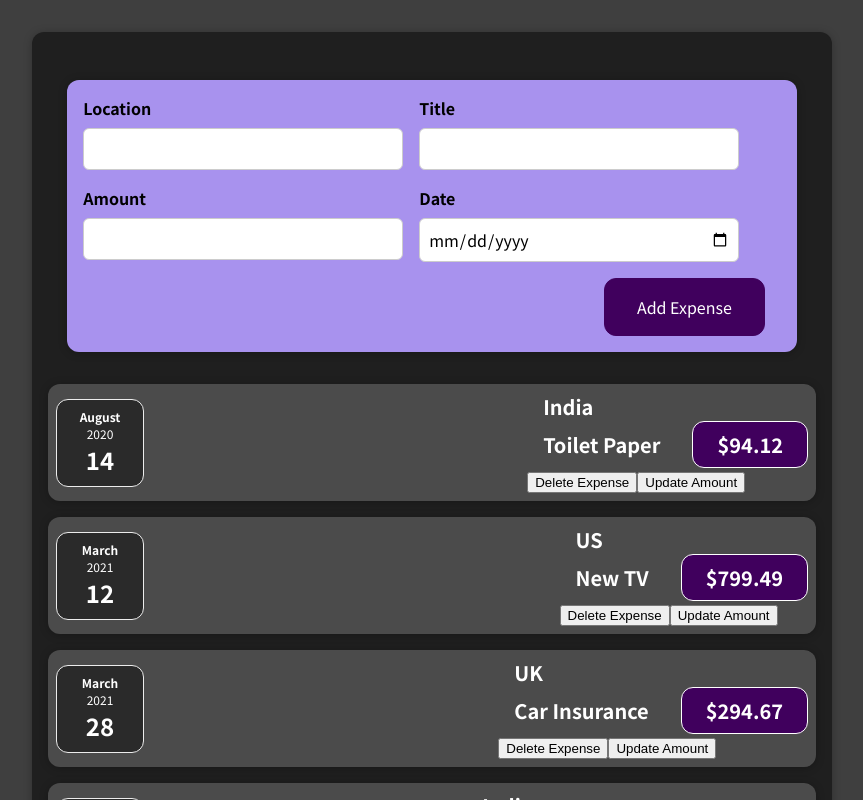
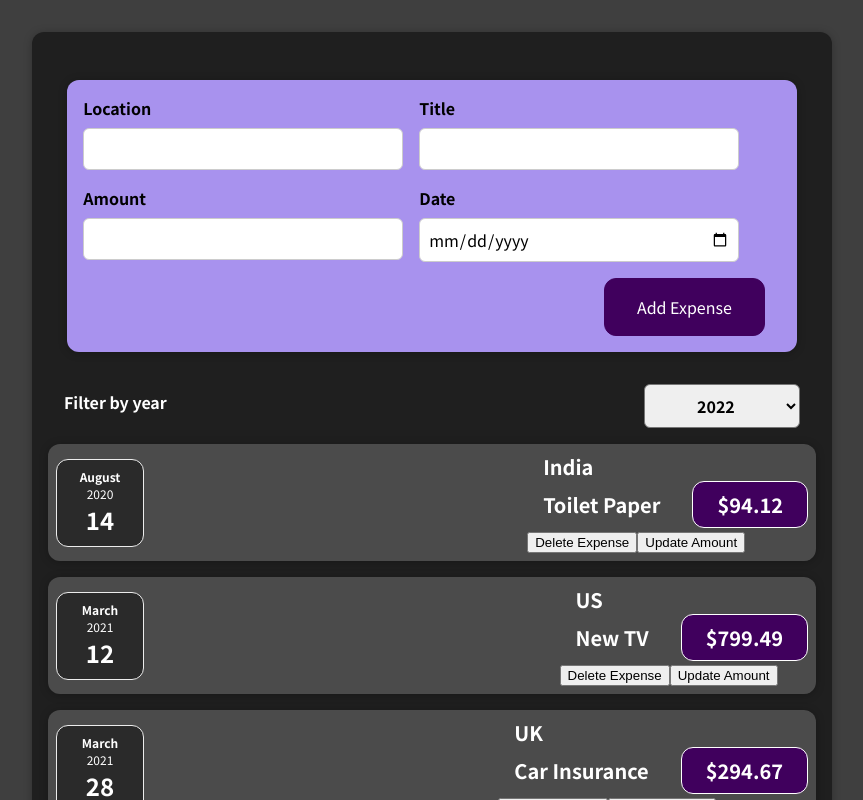
Before and after one commit to s-k-22/ExpenseTrackerReact, a React (Create React App) app: page / in a window 1280 px wide. Shown: the top 800 px of the page, without its empty margins (208-1071 px from the left). Built offline with nearby package versions, Linux system fonts and the light colour scheme.

Commit message:
ExpenseFilter is added(ML)

```diff
--- a/src/App.js
+++ b/src/App.js
@@ -3,6 +3,7 @@
 import NewExpense from "./components/Expenses/NewExpense/NewExpense";
 import "./index.css";
 import { useState } from "react";
+import ExpensesFilter from "./components/Expenses/ExpenseFilter";
 
 const intial_expenses = [
   {
@@ -37,6 +38,15 @@
 
 const App = () => {
   const [expenses, setExpenses] = useState(intial_expenses);
+  const [filteredYear, setFilteredYear] = useState("2020");
+
+  const filterChangeHandler = (selectedYear) => {
+    setFilteredYear(selectedYear);
+   const filteredList = expenses.filter((exp) => {
+     return exp.date.getFullYear() == selectedYear;
+   });
+    setExpenses(filteredList);
+  };
 
   const submitExpenseDataHandler = (expense) => {
     setExpenses((prevState) => {
@@ -47,8 +57,11 @@
   return (
     <Card className="expenses">
       <NewExpense onSubmitExpenseData={submitExpenseDataHandler} />
-      {expenses.map((exp,index) => {
-        console.log(index)
+      <ExpensesFilter
+        selected={filteredYear}
+        onChangeFilter={filterChangeHandler}
+      />
+      {expenses.map((exp) => {
         return (
           <ExpenseItem
             key={exp.id}
--- /dev/null
+++ b/src/components/Expenses/ExpenseFilter.css
@@ -0,0 +1,24 @@
+.expenses-filter {
+  color: white;
+  padding: 0 1rem;
+}
+
+.expenses-filter__control {
+  display: flex;
+  width: 100%;
+  align-items: center;
+  justify-content: space-between;
+  margin: 1rem 0;
+}
+
+.expenses-filter label {
+  font-weight: bold;
+  margin-bottom: 0.5rem;
+}
+
+.expenses-filter select {
+  font: inherit;
+  padding: 0.5rem 3rem;
+  font-weight: bold;
+  border-radius: 6px;
+}
--- /dev/null
+++ b/src/components/Expenses/ExpenseFilter.js
@@ -0,0 +1,25 @@
+import React from "react";
+
+import "./ExpenseFilter.css";
+
+const ExpensesFilter = (props) => {
+     const selectedYear = (e) =>{
+        // console.log(e.target.value) //year i.e. 2022
+        props.onChangeFilter(e.target.value);
+     }
+  return (
+    <div className="expenses-filter">
+      <div className="expenses-filter__control">
+        <label>Filter by year</label>
+        <select onChange={selectedYear}>
+          <option value="2022">2022</option>
+          <option value="2021">2021</option>
+          <option value="2020">2020</option>
+          <option value="2019">2019</option>
+        </select>
+      </div>
+    </div>
+  );
+};
+
+export default ExpensesFilter;
--- a/src/components/Expenses/NewExpense/NewExpense.js
+++ b/src/components/Expenses/NewExpense/NewExpense.js
@@ -5,8 +5,8 @@
 const NewExpense = (props) => {
   const saveExpenseDataHandler = (expenseData) => {
     const expenses = {
-      ...expenseData,
       id: Math.random().toString(),
+      ...expenseData
     };
     props.onSubmitExpenseData(expenses);
   };
```
